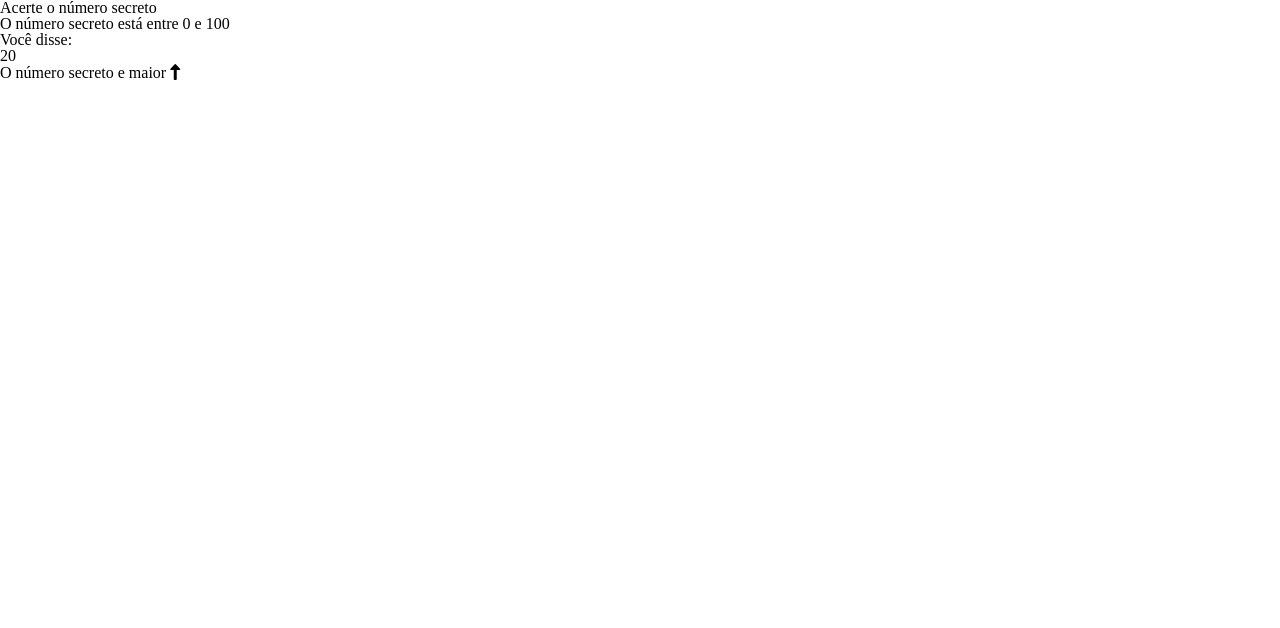
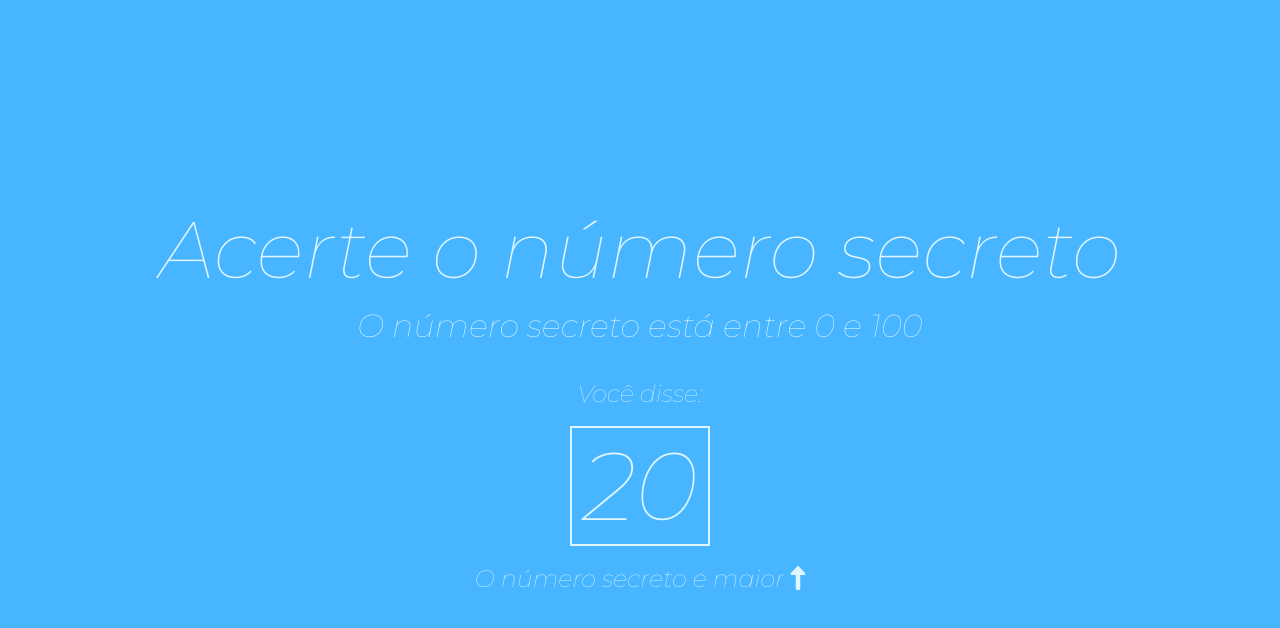
Before and after one commit to devLucasMoraes/numero-secreto, a plain HTML site: page index.html in a window 1280 px wide. Drawn offline with nearby package versions, Linux system fonts and the light colour scheme.

Commit message:
aplicando estilo

```diff
--- a/style.css
+++ b/style.css
@@ -1 +1,42 @@
 @import url('https://fonts.googleapis.com/css2?family=Montserrat:ital,wght@1,100&display=swap');
+
+:root {
+    --font-family: 'Montserrat', sans-serif;
+    --bg-color: #47B5FF;
+    --primary-color: #DFF6FF;
+}
+
+body {
+    background-color: var(--bg-color);
+    color: var(--primary-color);
+    min-height: 100vh;
+    display: flex;
+    flex-direction: column;
+    align-items: center;
+    justify-content: center;
+    text-align: center;
+    margin: 0;
+    font-family: var(--font-family);
+}
+
+h1 {
+    font-size: 5em;
+}
+
+h3 {
+    font-size: 2em;
+    margin-top: 20px;
+}
+
+.mensagem {
+    font-size: 1.5em;
+    margin-top: 40px;
+}
+
+.box {
+    border: 2px solid var(--primary-color);
+    display: inline-block;
+    font-size: 4em;
+    padding: 10px;
+    margin: 20px;
+}
```
